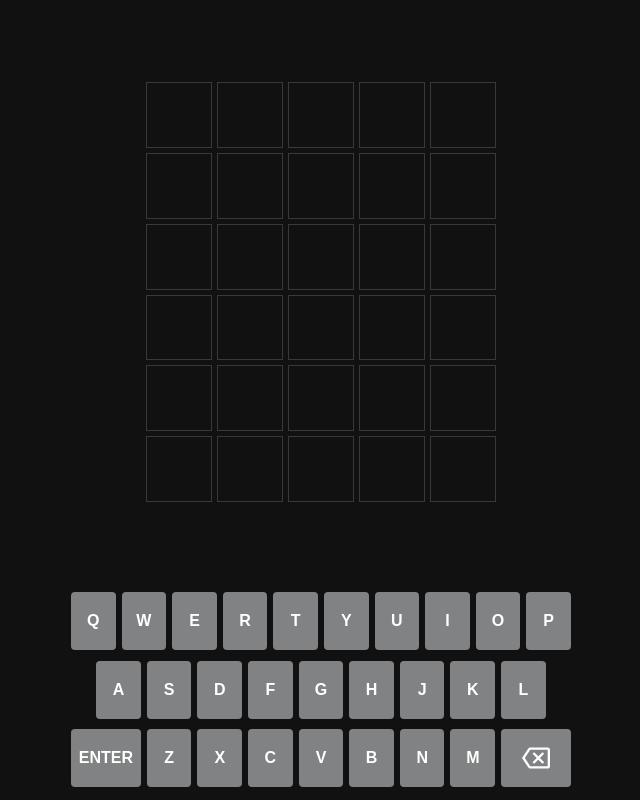
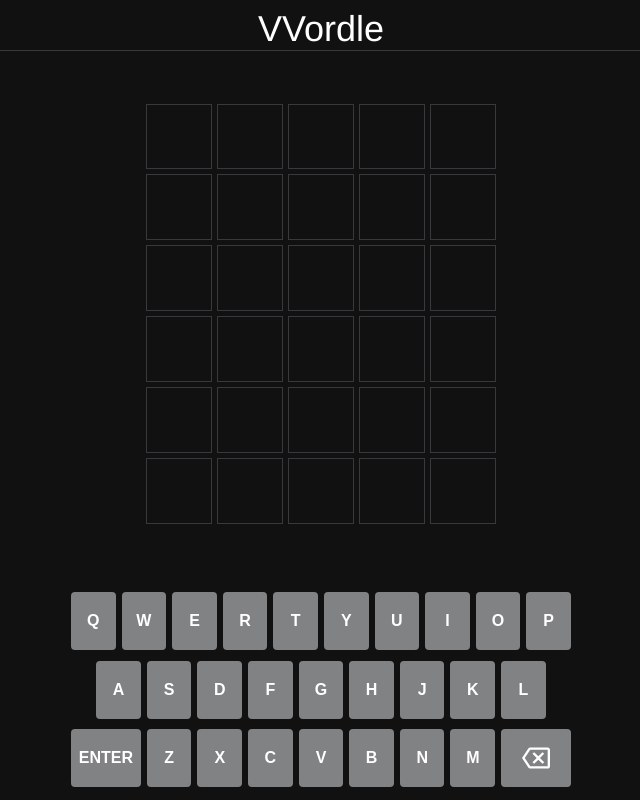
Before and after one commit to DevlinRocha/vvordle, a Vue app: page / in a window 1280 px wide. Shown: the whole page, without its empty margins (319-959 px from the left). Built offline with nearby package versions, Linux system fonts and the light colour scheme.

Commit message:
Add header

```diff
--- a/src/App.vue
+++ b/src/App.vue
@@ -1,6 +1,7 @@
 <script setup lang="ts">
 import Keyboard from "./components/Keyboard.vue";
 import Gameboard from "./components/Gameboard.vue";
+import Header from "./components/Header.vue";
 import Alert from "./components/Alert.vue";
 import { onBeforeMount, onMounted, onUnmounted, ref } from "vue";
 import { dictionary, targetWords } from "./data/index";
@@ -146,6 +147,7 @@ onUnmounted(() => {
 
 <template>
   <Alert ref="alert" />
+  <Header />
   <Gameboard ref="gameboard" />
   <Keyboard
     @keyClick="pressKey"
--- /dev/null
+++ b/src/components/Header.vue
@@ -0,0 +1,16 @@
+<template>
+  <div>VVordle</div>
+</template>
+
+<style scoped>
+div {
+  display: flex;
+  justify-content: center;
+  align-items: center;
+  color: white;
+  height: 51px;
+  width: 100%;
+  font-size: 2.25rem;
+  border-bottom: 1px solid #3a3a3c;
+}
+</style>
```
